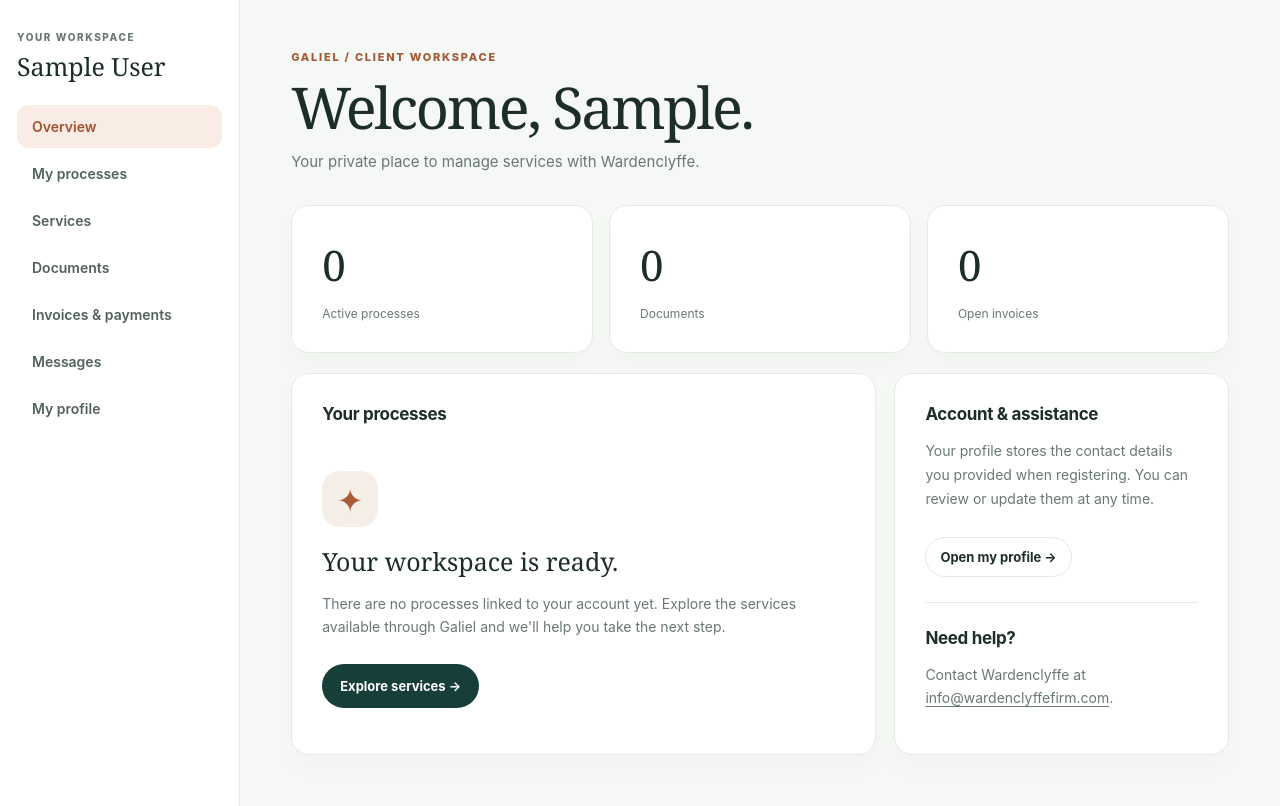
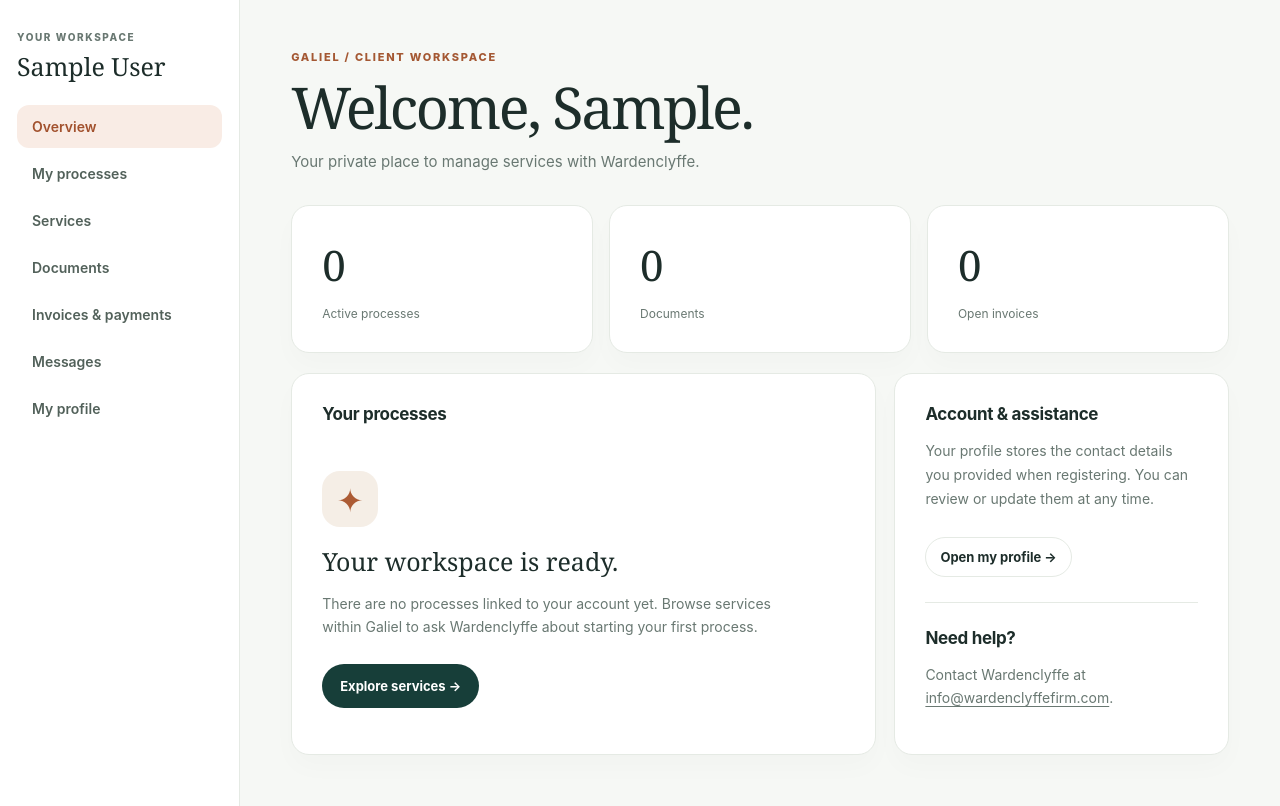
Before and after one commit to gfswardenclyffe/software_engineeringfall2026, a Django app: page /dashboard/ in a window 1280 px wide. Shown: the part 77-883 px from the top of the page. Run offline with Django 5.2, Linux system fonts and the light colour scheme; the visitor is signed in with stand-in values (Sample User, id 1); data that the repository does not hold is empty.

Commit message:
Add structured profile address and keep service navigation in Galiel

```diff
--- a/portal/templates/portal/dashboard.html
+++ b/portal/templates/portal/dashboard.html
@@ -53,7 +53,7 @@ h1{font:400 clamp(34px,4.5vw,58px)/1.08 Georgia,serif;letter-spacing:-.04em;marg
 {% if messages %}{% for message in messages %}<div role="status" style="background:#e7f3ea;padding:14px 18px;border-radius:12px;margin-bottom:20px">{{ message }}</div>{% endfor %}{% endif %}
 <section id="overview" class="page active"><div class="eyebrow">Galiel / Client workspace</div><h1>Welcome, {{ user.first_name|default:"there" }}.</h1><p class="subtitle">Your private place to manage services with Wardenclyffe.</p>
 <div class="stats"><div class="stat"><strong>0</strong><span>Active processes</span></div><div class="stat"><strong>{{ client_documents|length }}</strong><span>Documents</span></div><div class="stat"><strong>0</strong><span>Open invoices</span></div></div>
-<div class="grid"><article class="card"><h2>Your processes</h2><div class="empty"><div class="empty-icon">✦</div><h3>Your workspace is ready.</h3><p>There are no processes linked to your account yet. Explore the services available through Galiel and we'll help you take the next step.</p><a class="action" href="#services">Explore services →</a></div></article>
+<div class="grid"><article class="card"><h2>Your processes</h2><div class="empty"><div class="empty-icon">✦</div><h3>Your workspace is ready.</h3><p>There are no processes linked to your account yet. Browse services within Galiel to ask Wardenclyffe about starting your first process.</p><a class="action" href="#services">Explore services →</a></div></article>
 <article class="card"><h2>Account & assistance</h2><p class="contact">Your profile stores the contact details you provided when registering. You can review or update them at any time.</p><a class="secondary" href="{% url 'profile' %}">Open my profile →</a><div style="height:1px;background:var(--line);margin:25px 0"></div><h2>Need help?</h2><p class="contact">Contact Wardenclyffe at <a href="mailto:info@wardenclyffefirm.com">info@wardenclyffefirm.com</a>.</p></article></div>
 </section>
 <section id="processes" class="page"><div class="eyebrow">Your activity</div><h1>My processes</h1><p class="subtitle">See the progress of your services when they are added to your account.</p><div class="card"><div class="empty"><div class="empty-icon">01</div><h3>No processes yet</h3><p>No service requests are associated with this account. Case tracking is being prepared for Galiel.</p><a href="{% url 'home' %}#services" class="action">Explore services →</a></div></div></section>
```
